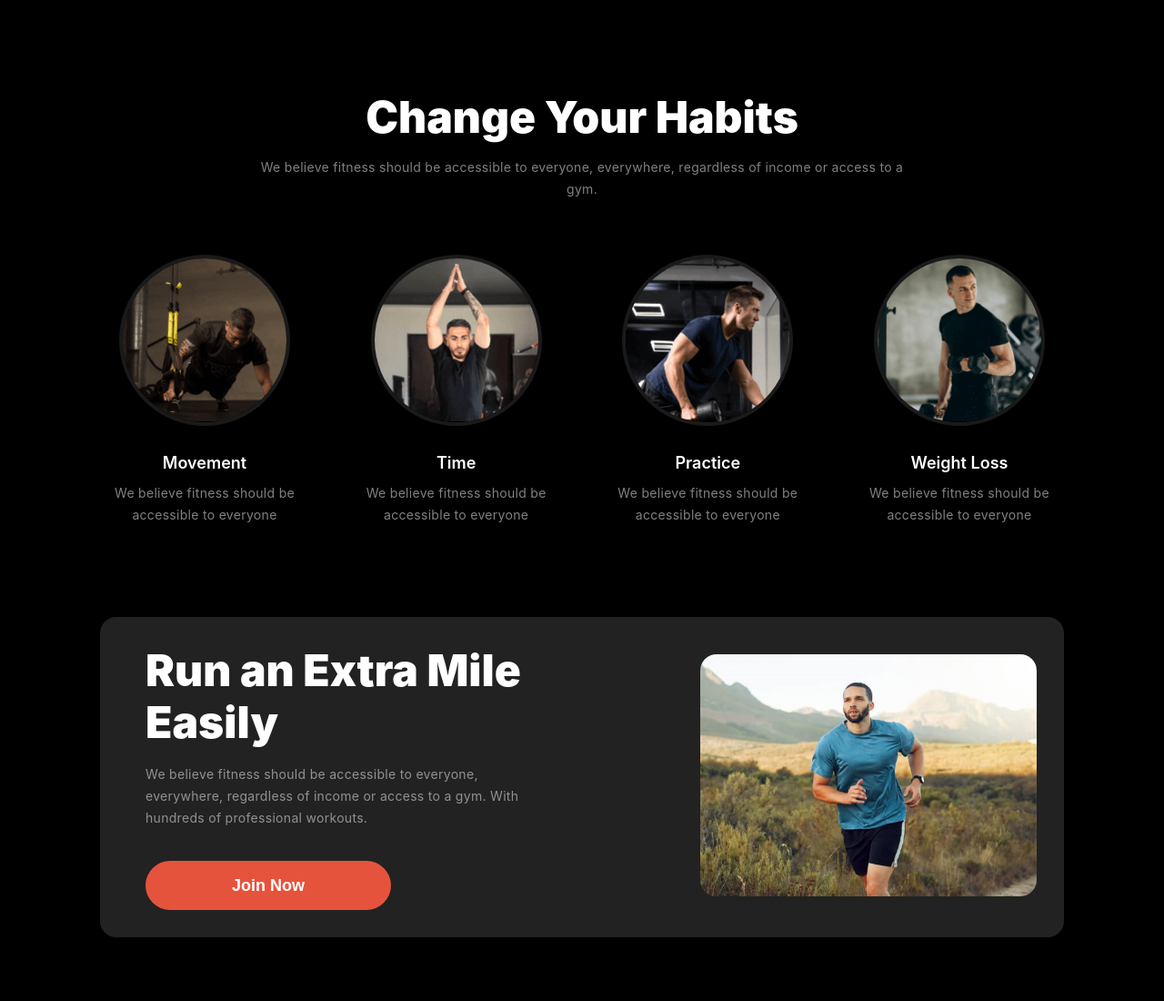
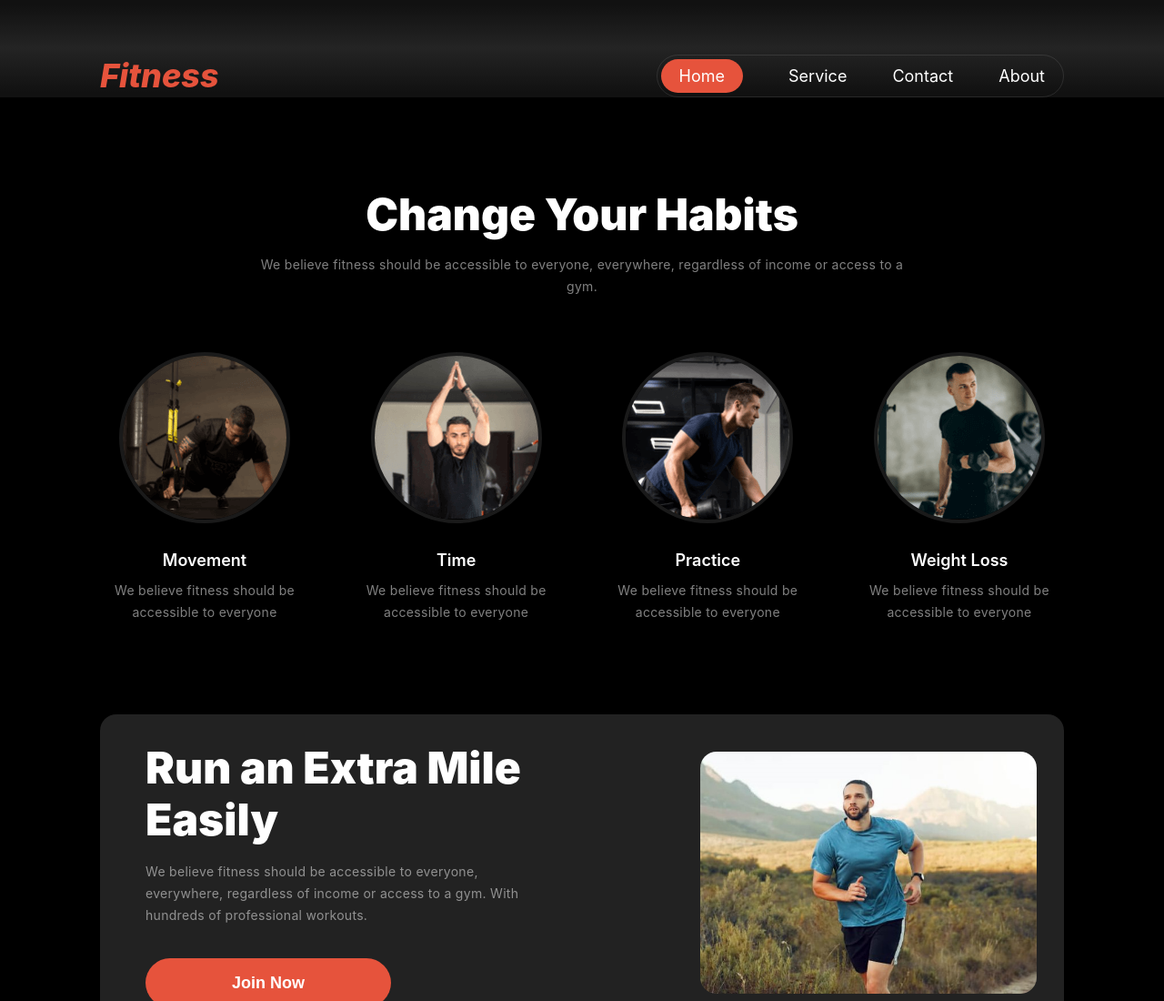
Before and after one commit to Md-Huzaifa-Islam/Fitness, a plain HTML site: page index.html in a window 1280 px wide. Shown: the top 1100 px of the page at 91% size. Drawn offline with Linux system fonts and the light colour scheme.

Commit message:
made nav section and made it mobile responsive

```diff
--- a/index.html
+++ b/index.html
@@ -5,9 +5,21 @@
     <meta name="viewport" content="width=device-width, initial-scale=1.0">
     <title>Assignment 2</title>
     <link rel="stylesheet" href="./styles/style.css">
+    <link rel="stylesheet" href="https://cdnjs.cloudflare.com/ajax/libs/font-awesome/6.6.0/css/all.min.css" integrity="sha512-Kc323vGBEqzTmouAECnVceyQqyqdsSiqLQISBL29aUW4U/M7pSPA/gEUZQqv1cwx4OnYxTxve5UMg5GT6L4JJg==" crossorigin="anonymous" referrerpolicy="no-referrer" />
 </head>
 <body>
-
+    <header>
+        <nav>
+            <p class="logo">Fitness</p>
+            <ul>
+                <li id="home"><a href="">Home</a></li>
+                <li><a href="">Service</a></li>
+                <li><a href="">Contact</a></li>
+                <li><a href="">About</a></li>
+            </ul>
+            <div class="menu"><i class="fa-solid fa-bars fa-xl"></i></div>
+        </nav>
+    </header>
 
 
     <main>
--- a/styles/style.css
+++ b/styles/style.css
@@ -48,6 +48,67 @@ body{
 img{
     width: 100%;
 }
+
+.logo{
+    color: rgb(230, 83, 60);
+    font-weight: 800;
+    line-height: 120%;
+    font-style: italic;
+}
+
+
+
+
+/*   header section  */
+
+header{
+    background: rgb(17,17,17);
+    background: linear-gradient(180deg, rgba(17,17,17,1) 5%, rgba(36,36,36,1) 49%, rgba(17,17,17,1) 95%);
+    padding: 60px 20px 0px;
+}
+
+nav{
+    max-width: 1060px;
+    margin: 0px auto;
+    display: flex;
+    justify-content: space-between;
+    align-items: center;
+}
+
+nav .logo{
+    font-size: 36px;
+}
+
+nav ul{
+    list-style-type: none;
+    display: flex;
+    align-items: center;
+    column-gap: 50px;
+    border: 1px solid rgba(255, 255, 255, 0.1);
+    border-radius: 39px;
+    padding: 4px;
+    padding-right: 20px;
+}
+
+nav ul>li>a{
+    color: rgb(255, 255, 255);
+    font-size: 18px;
+    font-weight: 400;
+}
+
+#home{
+    padding: 8px 20px;
+    border-radius: 46px;
+    background: rgb(230, 83, 60);
+}
+
+.menu{
+    display: none;
+    color: white;
+}
+
+
+
 
 
 
@@ -446,13 +507,6 @@ footer hr{
     row-gap: 20px;
 }
 
-.logo{
-    color: rgb(230, 83, 60);
-    font-weight: 800;
-    line-height: 120%;
-    font-style: italic;
-}
-
 footer .logo{
     font-size: 70px;
 }
@@ -490,6 +544,16 @@ footer a{
 
 
 @media screen and (max-width:576px) {
+
+    .menu{
+        display: block;
+    }
+    nav ul{
+        display: none;
+    }
+
+
+
     main{
         padding-bottom: 60px;
     }
```
